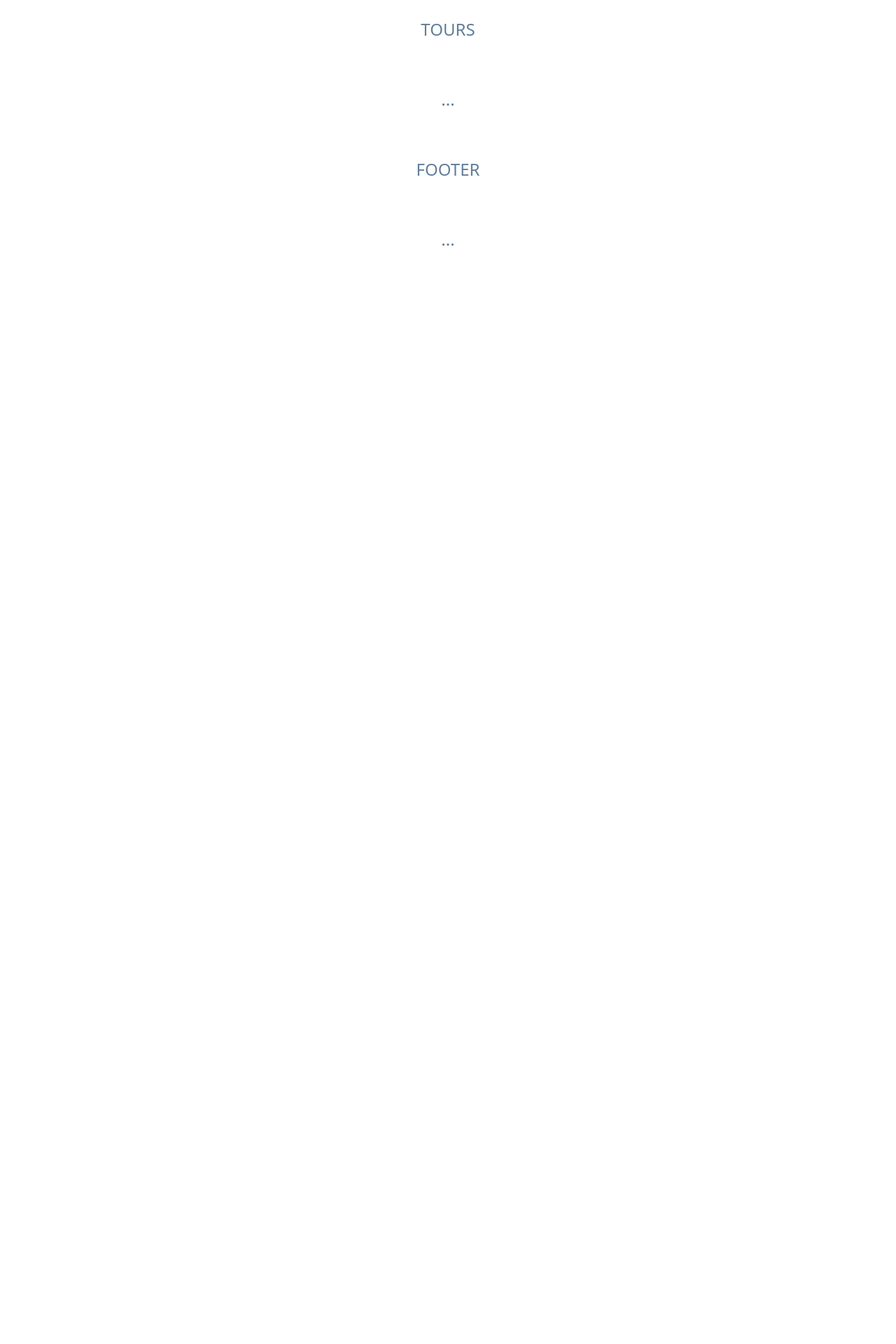
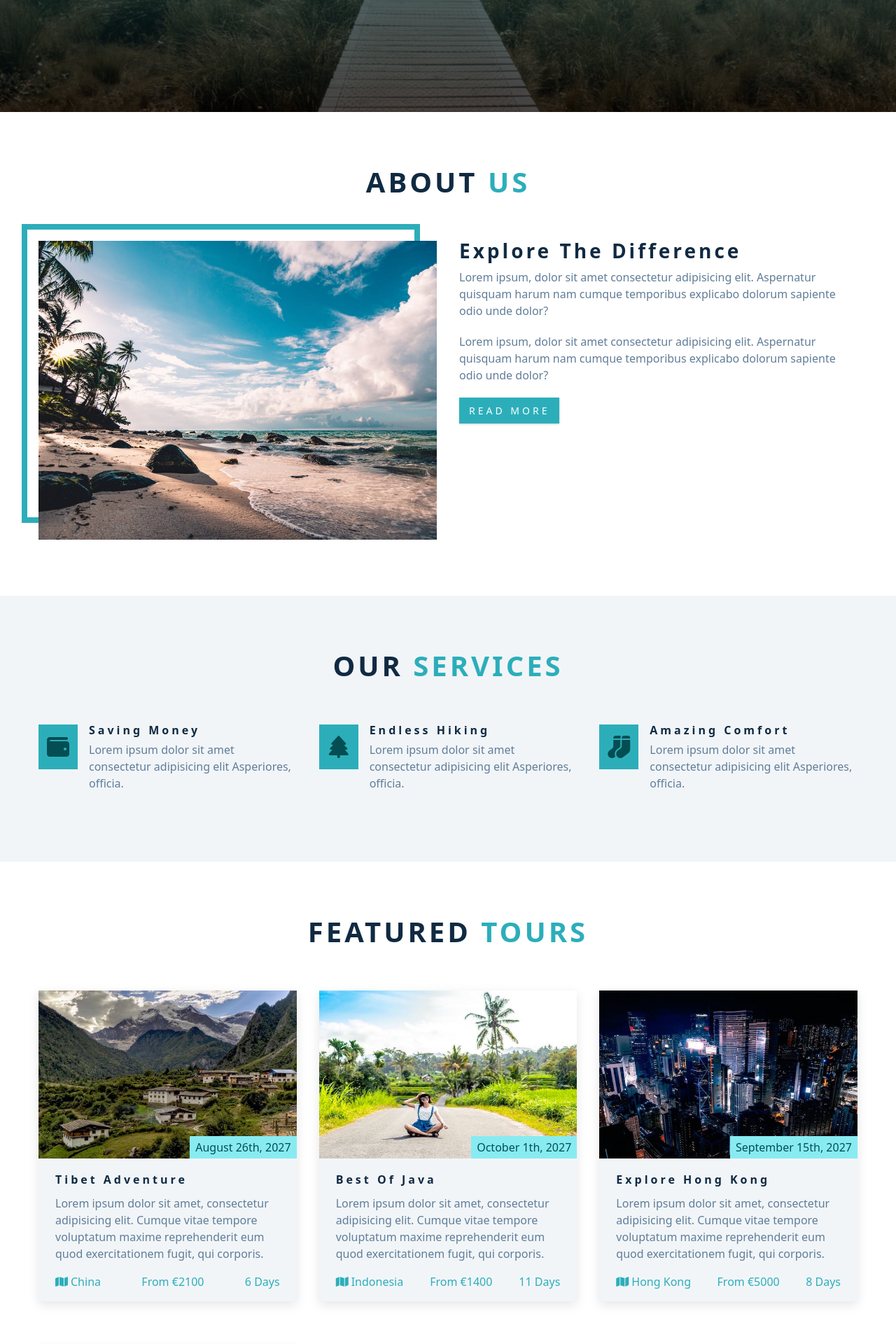
Before and after one commit to taraalleah/Week3-fe-pair-programming, a React (Vite) app in the folder week3-fe-pair-programming/: page / in a window 1280 px wide. Shown: the part 640-2560 px from the top of the page at 70% size. Before the commit the page ends 1064 px from the top, so only its background shows below. Built offline with nearby package versions, Linux system fonts and the light colour scheme.

Commit message:
Converted Hero,About,Services,Tours,Footer from HTML to JSX as well as added images.

```diff
--- a/week3-fe-pair-programming/src/components/About.jsx
+++ b/week3-fe-pair-programming/src/components/About.jsx
@@ -1,9 +1,39 @@
+import about from "../assets/images/about.jpeg";
+
 const About = () => {
   return (
-    <div>
-      <p className="section-dummy">About</p>
-      <p className="section-dummy">...</p>
-    </div>
+    <section className="section" id="about">
+      <div className="section-title">
+        <h2>
+          about <span>us</span>
+        </h2>
+      </div>
+      <div className="section-center about-center">
+        <div className="about-img">
+          <img
+            src={about}
+            className="about-photo"
+            alt="awesome beach"
+          />
+        </div>
+        <article className="about-info">
+          <h3>explore the difference</h3>
+          <p>
+            Lorem ipsum, dolor sit amet consectetur adipisicing elit. Aspernatur
+            quisquam harum nam cumque temporibus explicabo dolorum sapiente odio
+            unde dolor?
+          </p>
+          <p>
+            Lorem ipsum, dolor sit amet consectetur adipisicing elit. Aspernatur
+            quisquam harum nam cumque temporibus explicabo dolorum sapiente odio
+            unde dolor?
+          </p>
+          <a href="#" className="btn">
+            read more
+          </a>
+        </article>
+      </div>
+    </section>
   );
 };
 export default About;
--- a/week3-fe-pair-programming/src/components/Footer.jsx
+++ b/week3-fe-pair-programming/src/components/Footer.jsx
@@ -1,9 +1,64 @@
 function Footer() {
   return (
-    <div>
-      <p className="section-dummy">Footer</p>
-      <p className="section-dummy">...</p>
-    </div>
+    <footer className="section footer">
+      <ul className="footer-links" id="nav-links">
+        <li>
+          <a href="#home" className="footer-link">
+            home
+          </a>
+        </li>
+        <li>
+          <a href="#about" className="footer-link">
+            about
+          </a>
+        </li>
+        <li>
+          <a href="#services" className="footer-link">
+            services
+          </a>
+        </li>
+        <li>
+          <a href="#tours" className="footer-link">
+            tours
+          </a>
+        </li>
+      </ul>
+      <ul className="footer-icons">
+        <li>
+          <a
+            href="https://www.facebook.com"
+            target="_blank"
+            rel="noreferrer"
+            className="footer-icon"
+          >
+            <i className="fab fa-facebook" />
+          </a>
+        </li>
+        <li>
+          <a
+            href="https://www.twitter.com"
+            target="_blank"
+            rel="noreferrer"
+            className="footer-icon"
+          >
+            <i className="fab fa-twitter" />
+          </a>
+        </li>
+        <li>
+          <a
+            href="https://www.squarespace.com/"
+            target="_blank"
+            rel="noreferrer"
+            className="footer-icon"
+          >
+            <i className="fab fa-squarespace" />
+          </a>
+        </li>
+      </ul>
+      <p className="copyright">
+        copyright © travel tours company <span id="date" />. all rights reserved
+      </p>
+    </footer>
   );
 }
 
--- a/week3-fe-pair-programming/src/components/Hero.jsx
+++ b/week3-fe-pair-programming/src/components/Hero.jsx
@@ -1,9 +1,17 @@
 function Hero() {
   return (
-    <div>
-      <p className="section-dummy">Hero</p>
-      <p className="section-dummy">...</p>
-    </div>
+    <section className="hero" id="home">
+      <div className="hero-banner">
+        <h1>backroads app</h1>
+        <p>
+          Lorem ipsum dolor sit amet consectetur adipisicing elit. Vitae explicabo
+          debitis est autem dicta.
+        </p>
+        <a href="#tours" className="btn hero-btn">
+          explore tours
+        </a>
+      </div>
+    </section>
   );
 }
 
--- a/week3-fe-pair-programming/src/components/Services.jsx
+++ b/week3-fe-pair-programming/src/components/Services.jsx
@@ -1,9 +1,50 @@
 function Services() {
   return (
-    <div>
-      <p className="section-dummy">Services</p>
-      <p className="section-dummy">...</p>
-    </div>
+    <section className="section services" id="services">
+      <div className="section-title">
+        <h2>
+          our <span>services</span>
+        </h2>
+      </div>
+      <div className="section-center services-center">
+        <article className="service">
+          <span className="service-icon">
+            <i className="fas fa-wallet fa-fw" />
+          </span>
+          <div className="service-info">
+            <h4 className="service-title">saving money</h4>
+            <p className="service-text">
+              Lorem ipsum dolor sit amet consectetur adipisicing elit Asperiores,
+              officia.
+            </p>
+          </div>
+        </article>
+        <article className="service">
+          <span className="service-icon">
+            <i className="fas fa-tree fa-fw" />
+          </span>
+          <div className="service-info">
+            <h4 className="service-title">endless hiking</h4>
+            <p className="service-text">
+              Lorem ipsum dolor sit amet consectetur adipisicing elit Asperiores,
+              officia.
+            </p>
+          </div>
+        </article>
+        <article className="service">
+          <span className="service-icon">
+            <i className="fas fa-socks fa-fw" />
+          </span>
+          <div className="service-info">
+            <h4 className="service-title">amazing comfort</h4>
+            <p className="service-text">
+              Lorem ipsum dolor sit amet consectetur adipisicing elit Asperiores,
+              officia.
+            </p>
+          </div>
+        </article>
+      </div>
+    </section>
   );
 }
 
--- a/week3-fe-pair-programming/src/components/Tours.jsx
+++ b/week3-fe-pair-programming/src/components/Tours.jsx
@@ -1,9 +1,135 @@
+import tour1 from "../assets/images/tour-1.jpeg";
+import tour2 from "../assets/images/tour-2.jpeg";
+import tour3 from "../assets/images/tour-3.jpeg";
+import tour4 from "../assets/images/tour-4.jpeg";
+
 function Tours() {
   return (
-    <div>
-      <p className="section-dummy">Tours</p>
-      <p className="section-dummy">...</p>
-    </div>
+    <section className="section" id="tours">
+      <div className="section-title">
+        <h2>
+          featured <span>tours</span>
+        </h2>
+      </div>
+      <div className="section-center featured-center">
+        <article className="tour-card">
+          <div className="tour-img-container">
+            <img
+              src={tour1}
+              className="tour-img"
+              alt="Tibet Adventure"
+            />
+            <p className="tour-date">august 26th, 2027</p>
+          </div>
+          <div className="tour-info">
+            <div className="tour-title">
+              <h4>Tibet Adventure</h4>
+            </div>
+            <p>
+              Lorem ipsum dolor sit amet, consectetur adipisicing elit. Cumque vitae
+              tempore voluptatum maxime reprehenderit eum quod exercitationem fugit,
+              qui corporis.
+            </p>
+            <div className="tour-footer">
+              <p>
+                <span>
+                  <i className="fas fa-map" />
+                </span>
+                china
+              </p>
+              <p>from €2100</p>
+              <p>6 days</p>
+            </div>
+          </div>
+        </article>
+        <article className="tour-card">
+          <div className="tour-img-container">
+            <img src={tour2} className="tour-img" alt="best of java" />
+            <p className="tour-date">october 1th, 2027</p>
+          </div>
+          <div className="tour-info">
+            <div className="tour-title">
+              <h4>best of java</h4>
+            </div>
+            <p>
+              Lorem ipsum dolor sit amet, consectetur adipisicing elit. Cumque vitae
+              tempore voluptatum maxime reprehenderit eum quod exercitationem fugit,
+              qui corporis.
+            </p>
+            <div className="tour-footer">
+              <p>
+                <span>
+                  <i className="fas fa-map" />
+                </span>
+                indonesia
+              </p>
+              <p>from €1400</p>
+              <p>11 days</p>
+            </div>
+          </div>
+        </article>
+        <article className="tour-card">
+          <div className="tour-img-container">
+            <img
+              src={tour3}
+              className="tour-img"
+              alt="explore hong kong"
+            />
+            <p className="tour-date">september 15th, 2027</p>
+          </div>
+          <div className="tour-info">
+            <div className="tour-title">
+              <h4>explore hong kong</h4>
+            </div>
+            <p>
+              Lorem ipsum dolor sit amet, consectetur adipisicing elit. Cumque vitae
+              tempore voluptatum maxime reprehenderit eum quod exercitationem fugit,
+              qui corporis.
+            </p>
+            <div className="tour-footer">
+              <p>
+                <span>
+                  <i className="fas fa-map" />
+                </span>
+                hong kong
+              </p>
+              <p>from €5000</p>
+              <p>8 days</p>
+            </div>
+          </div>
+        </article>
+        <article className="tour-card">
+          <div className="tour-img-container">
+            <img
+              src={tour4}
+              className="tour-img"
+              alt="kenya highlights"
+            />
+            <p className="tour-date">december 5th, 2027</p>
+          </div>
+          <div className="tour-info">
+            <div className="tour-title">
+              <h4>kenya highlights</h4>
+            </div>
+            <p>
+              Lorem ipsum dolor sit amet, consectetur adipisicing elit. Cumque vitae
+              tempore voluptatum maxime reprehenderit eum quod exercitationem fugit,
+              qui corporis.
+            </p>
+            <div className="tour-footer">
+              <p>
+                <span>
+                  <i className="fas fa-map" />
+                </span>
+                kenya
+              </p>
+              <p>from €3300</p>
+              <p>20 days</p>
+            </div>
+          </div>
+        </article>
+      </div>
+    </section>
   );
 }
 
```
